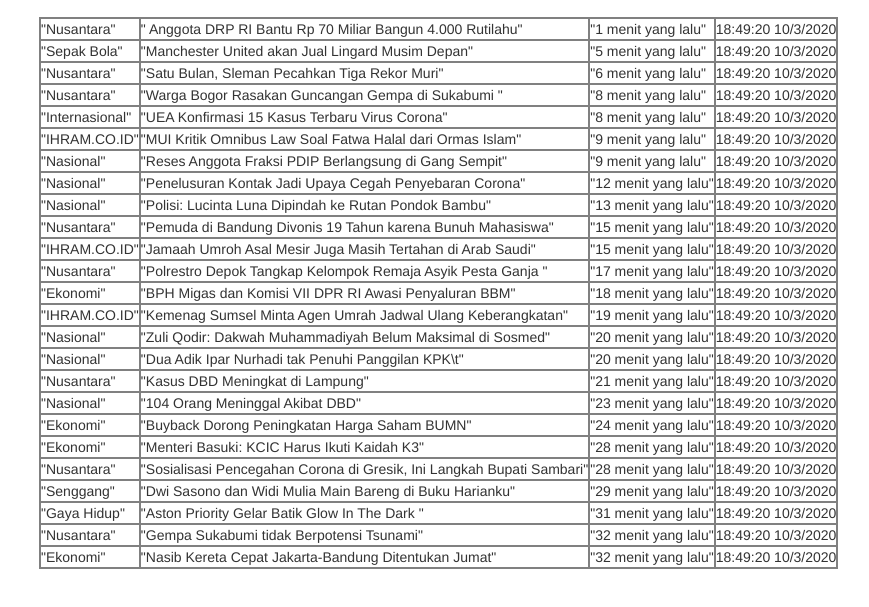
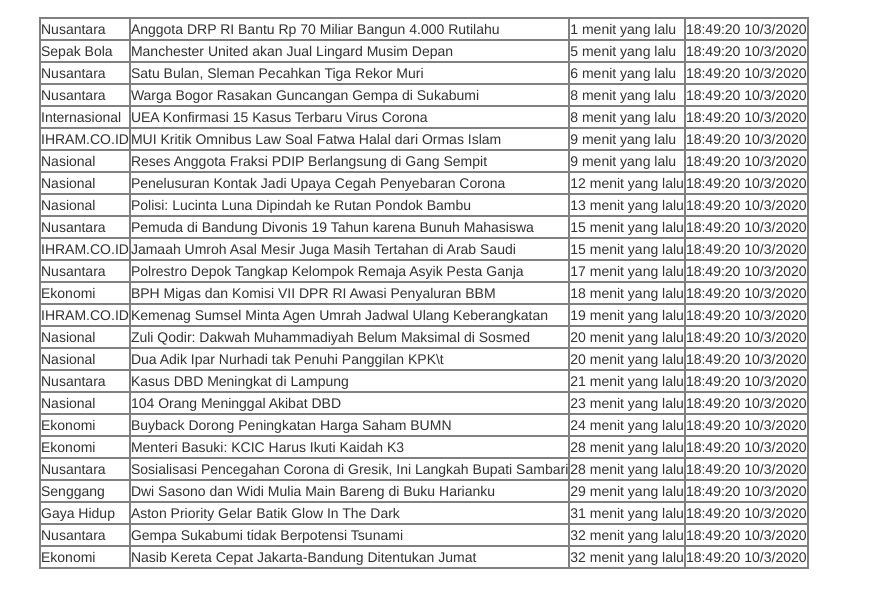
Before and after one commit to tubagusmakbark/DaftarHeadline, a website: page index.html in a window 1280 px wide. Shown: the part 63-670 px from the top of the page, without its empty margins (41-910 px from the left). Drawn offline with Linux system fonts and the light colour scheme.

Commit message:
Update index.html

```diff
--- a/index.html
+++ b/index.html
@@ -37,129 +37,129 @@
 
             //put your JSON to below
             var obj = [{
-                "Kategori": "\"Nusantara\"",
-                "Judul": "\" Anggota DRP RI Bantu Rp 70 Miliar  Bangun 4.000 Rutilahu\"",
-                "Waktu Publish": "\"1 menit yang lalu\"",
+                "Kategori": " Nusantara ",
+                "Judul": "  Anggota DRP RI Bantu Rp 70 Miliar  Bangun 4.000 Rutilahu ",
+                "Waktu Publish": " 1 menit yang lalu ",
                 "Waktu Diambil": "18:49:20 10/3/2020"
             }, {
-                "Kategori": "\"Sepak Bola\"",
-                "Judul": "\"Manchester United akan Jual Lingard Musim Depan\"",
-                "Waktu Publish": "\"5 menit yang lalu\"",
+                "Kategori": " Sepak Bola ",
+                "Judul": " Manchester United akan Jual Lingard Musim Depan ",
+                "Waktu Publish": " 5 menit yang lalu ",
                 "Waktu Diambil": "18:49:20 10/3/2020"
             }, {
-                "Kategori": "\"Nusantara\"",
-                "Judul": "\"Satu Bulan, Sleman Pecahkan Tiga Rekor Muri\"",
-                "Waktu Publish": "\"6 menit yang lalu\"",
+                "Kategori": " Nusantara ",
+                "Judul": " Satu Bulan, Sleman Pecahkan Tiga Rekor Muri ",
+                "Waktu Publish": " 6 menit yang lalu ",
                 "Waktu Diambil": "18:49:20 10/3/2020"
             }, {
-                "Kategori": "\"Nusantara\"",
-                "Judul": "\"Warga Bogor Rasakan Guncangan Gempa di Sukabumi \"",
-                "Waktu Publish": "\"8 menit yang lalu\"",
+                "Kategori": " Nusantara ",
+                "Judul": " Warga Bogor Rasakan Guncangan Gempa di Sukabumi  ",
+                "Waktu Publish": " 8 menit yang lalu ",
                 "Waktu Diambil": "18:49:20 10/3/2020"
             }, {
-                "Kategori": "\"Internasional\"",
-                "Judul": "\"UEA Konfirmasi 15 Kasus Terbaru Virus Corona\"",
-                "Waktu Publish": "\"8 menit yang lalu\"",
+                "Kategori": " Internasional ",
+                "Judul": " UEA Konfirmasi 15 Kasus Terbaru Virus Corona ",
+                "Waktu Publish": " 8 menit yang lalu ",
                 "Waktu Diambil": "18:49:20 10/3/2020"
             }, {
-                "Kategori": "\"IHRAM.CO.ID\"",
-                "Judul": "\"MUI Kritik Omnibus Law Soal Fatwa Halal dari Ormas Islam\"",
-                "Waktu Publish": "\"9 menit yang lalu\"",
+                "Kategori": " IHRAM.CO.ID ",
+                "Judul": " MUI Kritik Omnibus Law Soal Fatwa Halal dari Ormas Islam ",
+                "Waktu Publish": " 9 menit yang lalu ",
                 "Waktu Diambil": "18:49:20 10/3/2020"
             }, {
-                "Kategori": "\"Nasional\"",
-                "Judul": "\"Reses Anggota Fraksi PDIP Berlangsung di Gang Sempit\"",
-                "Waktu Publish": "\"9 menit yang lalu\"",
+                "Kategori": " Nasional ",
+                "Judul": " Reses Anggota Fraksi PDIP Berlangsung di Gang Sempit ",
+                "Waktu Publish": " 9 menit yang lalu ",
                 "Waktu Diambil": "18:49:20 10/3/2020"
             }, {
-                "Kategori": "\"Nasional\"",
-                "Judul": "\"Penelusuran Kontak Jadi Upaya Cegah Penyebaran Corona\"",
-                "Waktu Publish": "\"12 menit yang lalu\"",
+                "Kategori": " Nasional ",
+                "Judul": " Penelusuran Kontak Jadi Upaya Cegah Penyebaran Corona ",
+                "Waktu Publish": " 12 menit yang lalu ",
                 "Waktu Diambil": "18:49:20 10/3/2020"
             }, {
-                "Kategori": "\"Nasional\"",
-                "Judul": "\"Polisi: Lucinta Luna Dipindah ke Rutan Pondok Bambu\"",
-                "Waktu Publish": "\"13 menit yang lalu\"",
+                "Kategori": " Nasional ",
+                "Judul": " Polisi: Lucinta Luna Dipindah ke Rutan Pondok Bambu ",
+                "Waktu Publish": " 13 menit yang lalu ",
                 "Waktu Diambil": "18:49:20 10/3/2020"
             }, {
-                "Kategori": "\"Nusantara\"",
-                "Judul": "\"Pemuda di Bandung Divonis 19 Tahun karena Bunuh Mahasiswa\"",
-                "Waktu Publish": "\"15 menit yang lalu\"",
+                "Kategori": " Nusantara ",
+                "Judul": " Pemuda di Bandung Divonis 19 Tahun karena Bunuh Mahasiswa ",
+                "Waktu Publish": " 15 menit yang lalu ",
                 "Waktu Diambil": "18:49:20 10/3/2020"
             }, {
-                "Kategori": "\"IHRAM.CO.ID\"",
-                "Judul": "\"Jamaah Umroh Asal Mesir Juga Masih Tertahan di Arab Saudi\"",
-                "Waktu Publish": "\"15 menit yang lalu\"",
+                "Kategori": " IHRAM.CO.ID ",
+                "Judul": " Jamaah Umroh Asal Mesir Juga Masih Tertahan di Arab Saudi ",
+                "Waktu Publish": " 15 menit yang lalu ",
                 "Waktu Diambil": "18:49:20 10/3/2020"
             }, {
-                "Kategori": "\"Nusantara\"",
-                "Judul": "\"Polrestro Depok Tangkap Kelompok Remaja Asyik Pesta Ganja \"",
-                "Waktu Publish": "\"17 menit yang lalu\"",
+                "Kategori": " Nusantara ",
+                "Judul": " Polrestro Depok Tangkap Kelompok Remaja Asyik Pesta Ganja  ",
+                "Waktu Publish": " 17 menit yang lalu ",
                 "Waktu Diambil": "18:49:20 10/3/2020"
             }, {
-                "Kategori": "\"Ekonomi\"",
-                "Judul": "\"BPH Migas dan Komisi VII DPR RI Awasi Penyaluran BBM\"",
-                "Waktu Publish": "\"18 menit yang lalu\"",
+                "Kategori": " Ekonomi ",
+                "Judul": " BPH Migas dan Komisi VII DPR RI Awasi Penyaluran BBM ",
+                "Waktu Publish": " 18 menit yang lalu ",
                 "Waktu Diambil": "18:49:20 10/3/2020"
             }, {
-                "Kategori": "\"IHRAM.CO.ID\"",
-                "Judul": "\"Kemenag Sumsel Minta Agen Umrah Jadwal Ulang Keberangkatan\"",
-                "Waktu Publish": "\"19 menit yang lalu\"",
+                "Kategori": " IHRAM.CO.ID ",
+                "Judul": " Kemenag Sumsel Minta Agen Umrah Jadwal Ulang Keberangkatan ",
+                "Waktu Publish": " 19 menit yang lalu ",
                 "Waktu Diambil": "18:49:20 10/3/2020"
             }, {
-                "Kategori": "\"Nasional\"",
-                "Judul": "\"Zuli Qodir: Dakwah Muhammadiyah Belum Maksimal di Sosmed\"",
-                "Waktu Publish": "\"20 menit yang lalu\"",
+                "Kategori": " Nasional ",
+                "Judul": " Zuli Qodir: Dakwah Muhammadiyah Belum Maksimal di Sosmed ",
+                "Waktu Publish": " 20 menit yang lalu ",
                 "Waktu Diambil": "18:49:20 10/3/2020"
             }, {
-                "Kategori": "\"Nasional\"",
-                "Judul": "\"Dua Adik Ipar Nurhadi tak Penuhi Panggilan KPK\\t\"",
-                "Waktu Publish": "\"20 menit yang lalu\"",
+                "Kategori": " Nasional ",
+                "Judul": " Dua Adik Ipar Nurhadi tak Penuhi Panggilan KPK\\t ",
+                "Waktu Publish": " 20 menit yang lalu ",
                 "Waktu Diambil": "18:49:20 10/3/2020"
             }, {
-                "Kategori": "\"Nusantara\"",
-                "Judul": "\"Kasus DBD Meningkat di Lampung\"",
-                "Waktu Publish": "\"21 menit yang lalu\"",
+                "Kategori": " Nusantara ",
+                "Judul": " Kasus DBD Meningkat di Lampung ",
+                "Waktu Publish": " 21 menit yang lalu ",
                 "Waktu Diambil": "18:49:20 10/3/2020"
             }, {
-                "Kategori": "\"Nasional\"",
-                "Judul": "\"104 Orang Meninggal Akibat DBD\"",
-                "Waktu Publish": "\"23 menit yang lalu\"",
+                "Kategori": " Nasional ",
+                "Judul": " 104 Orang Meninggal Akibat DBD ",
+                "Waktu Publish": " 23 menit yang lalu ",
                 "Waktu Diambil": "18:49:20 10/3/2020"
             }, {
-                "Kategori": "\"Ekonomi\"",
-                "Judul": "\"Buyback Dorong Peningkatan Harga Saham BUMN\"",
-                "Waktu Publish": "\"24 menit yang lalu\"",
+                "Kategori": " Ekonomi ",
+                "Judul": " Buyback Dorong Peningkatan Harga Saham BUMN ",
+                "Waktu Publish": " 24 menit yang lalu ",
                 "Waktu Diambil": "18:49:20 10/3/2020"
             }, {
-                "Kategori": "\"Ekonomi\"",
-                "Judul": "\"Menteri Basuki: KCIC Harus Ikuti Kaidah K3\"",
-                "Waktu Publish": "\"28 menit yang lalu\"",
+                "Kategori": " Ekonomi ",
+                "Judul": " Menteri Basuki: KCIC Harus Ikuti Kaidah K3 ",
+                "Waktu Publish": " 28 menit yang lalu ",
                 "Waktu Diambil": "18:49:20 10/3/2020"
             }, {
-                "Kategori": "\"Nusantara\"",
-                "Judul": "\"Sosialisasi Pencegahan Corona di Gresik, Ini Langkah Bupati Sambari\"",
-                "Waktu Publish": "\"28 menit yang lalu\"",
+                "Kategori": " Nusantara ",
+                "Judul": " Sosialisasi Pencegahan Corona di Gresik, Ini Langkah Bupati Sambari ",
+                "Waktu Publish": " 28 menit yang lalu ",
                 "Waktu Diambil": "18:49:20 10/3/2020"
             }, {
-                "Kategori": "\"Senggang\"",
-                "Judul": "\"Dwi Sasono dan Widi Mulia Main Bareng di Buku Harianku\"",
-                "Waktu Publish": "\"29 menit yang lalu\"",
+                "Kategori": " Senggang ",
+                "Judul": " Dwi Sasono dan Widi Mulia Main Bareng di Buku Harianku ",
+                "Waktu Publish": " 29 menit yang lalu ",
                 "Waktu Diambil": "18:49:20 10/3/2020"
             }, {
-                "Kategori": "\"Gaya Hidup\"",
-                "Judul": "\"Aston Priority Gelar Batik Glow In The Dark \"",
-                "Waktu Publish": "\"31 menit yang lalu\"",
+                "Kategori": " Gaya Hidup ",
+                "Judul": " Aston Priority Gelar Batik Glow In The Dark  ",
+                "Waktu Publish": " 31 menit yang lalu ",
                 "Waktu Diambil": "18:49:20 10/3/2020"
             }, {
-                "Kategori": "\"Nusantara\"",
-                "Judul": "\"Gempa Sukabumi tidak Berpotensi Tsunami\"",
-                "Waktu Publish": "\"32 menit yang lalu\"",
+                "Kategori": " Nusantara ",
+                "Judul": " Gempa Sukabumi tidak Berpotensi Tsunami ",
+                "Waktu Publish": " 32 menit yang lalu ",
                 "Waktu Diambil": "18:49:20 10/3/2020"
             }, {
-                "Kategori": "\"Ekonomi\"",
-                "Judul": "\"Nasib Kereta Cepat Jakarta-Bandung Ditentukan Jumat\"",
-                "Waktu Publish": "\"32 menit yang lalu\"",
+                "Kategori": " Ekonomi ",
+                "Judul": " Nasib Kereta Cepat Jakarta-Bandung Ditentukan Jumat ",
+                "Waktu Publish": " 32 menit yang lalu ",
                 "Waktu Diambil": "18:49:20 10/3/2020"
             }];
 
```
